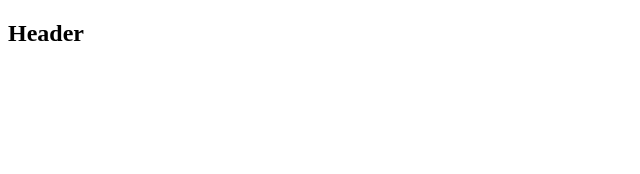
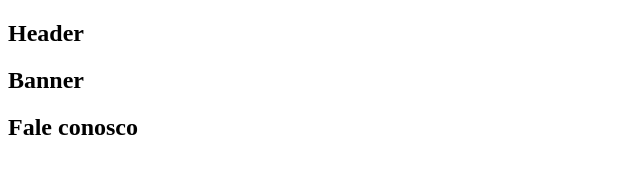
Before and after one commit to MagnaMedeiros/PrimeiroTesteDigital, a plain HTML site: page index.html in a window 1280 px wide. Shown: the whole page, without its empty margins (0-640 px from the left). Drawn offline with Linux system fonts and the light colour scheme.

Commit message:
Fale conosco

```diff
--- a/index.html
+++ b/index.html
@@ -7,7 +7,17 @@
 </head>
 <body>
       <section>
-        <h1>Header </h1>
+        <h1>Header</h1>
       </section>
+
+      <section>
+        <h1>Banner</h1>
+      </section>
+      <section>
+        <h1>
+            Fale conosco
+        </h1>
+      </section>
+
 </body>
 </html>
```
